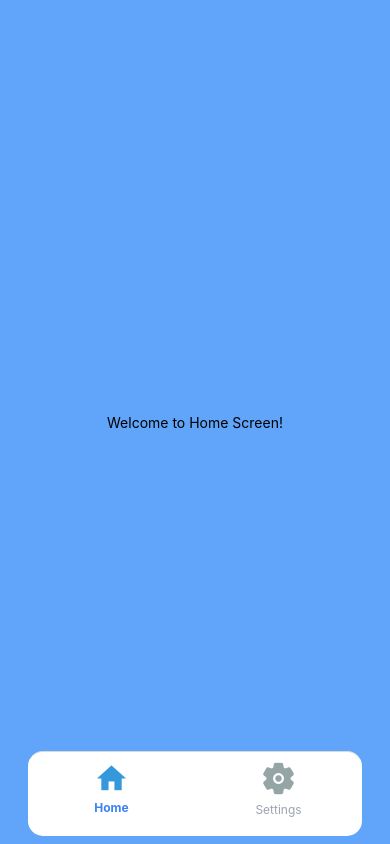
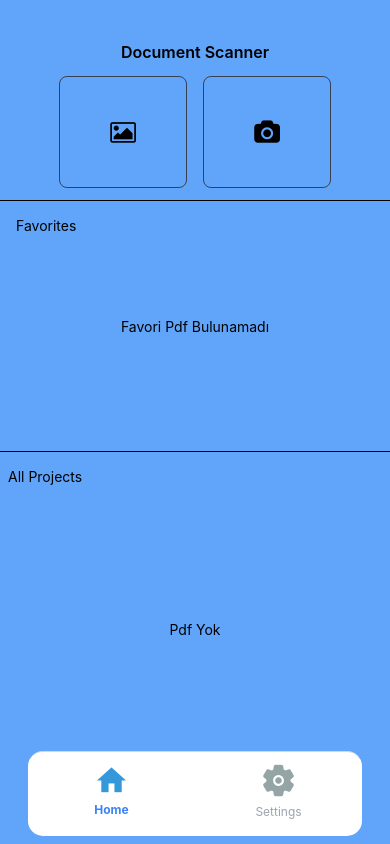
Before and after one commit to efkandemir/DocScanner, a React Native app: screen /Home in a window 390 px wide. Built offline with nearby package versions, Linux system fonts and the light colour scheme.

Commit message:
Home screen layout created

```diff
--- a/app.json
+++ b/app.json
@@ -13,16 +13,33 @@
       "backgroundColor": "#ffffff"
     },
     "ios": {
-      "supportsTablet": true
+      "supportsTablet": true,
+      "infoPlist": {
+        "NSCameraUsageDescription": "$(PRODUCT_NAME) needs access to your Camera.",
+        "NSMicrophoneUsageDescription": "$(PRODUCT_NAME) needs access to your Microphone.",
+        "ITSAppUsesNonExemptEncryption": false
+      },
+      "bundleIdentifier": "com.anonymous.QuickPdf"
     },
     "android": {
       "adaptiveIcon": {
         "foregroundImage": "./assets/adaptive-icon.png",
         "backgroundColor": "#ffffff"
-      }
+      },
+      "permissions": [
+        "android.permission.CAMERA",
+        "android.permission.RECORD_AUDIO"
+      ],
+      "package": "com.anonymous.QuickPdf"
     },
     "web": {
       "favicon": "./assets/favicon.png"
+    },
+    "plugins": [],
+    "extra": {
+      "eas": {
+        "projectId": "5323a2cb-fbdf-45eb-b7cb-080d58b7bbb9"
+      }
     }
   }
 }
--- /dev/null
+++ b/components/ImageCards.js
@@ -0,0 +1,13 @@
+import { View, Text, Image } from 'react-native'
+import React from 'react'
+import FontAwesome from '@expo/vector-icons/FontAwesome';
+
+export default function ImageCards({ props }) {
+    return (
+        <View className="border border-gray-700 w-32 h-28 items-center justify-center rounded-lg">
+            {props == 'Camera' ? (
+                <FontAwesome name="camera" size={24} color="black" />
+            ) : <FontAwesome name="picture-o" size={24} color="black" />}
+        </View>
+    )
+}
--- a/navigation/tabs.js
+++ b/navigation/tabs.js
@@ -24,7 +24,7 @@ const Tabs = () => {
             }} >
             <Tab.Screen name="Home" component={HomeScreen} options={{
                 tabBarIcon: ({ focused }) => (
-                    <View className="justify-center items-center flex-col w-[70px] mt-[35px] h-[70px]">
+                    <View className="justify-center items-center flex-col w-[70px] mt-[39px] h-[70px]">
                         <Icon name="home" size={35} color={focused ? "#3498db" : "#95a5a6"} />
                         <Text className={`text-xs mt-1 ${focused ? "text-blue-500 font-bold" : "text-gray-400"}`}>
                             Home
@@ -34,7 +34,7 @@ const Tabs = () => {
             }} />
             <Tab.Screen name="Settings" component={SettingsScreen} options={{
                 tabBarIcon: ({ focused }) => (
-                    <View className="justify-center items-center flex-col w-[70px] mt-[35px] h-[70px]">
+                    <View className="justify-center items-center flex-col w-[70px] mt-[39px] h-[70px]">
                         <Ionicons name="settings" size={35} color={focused ? "#3498db" : "#95a5a6"} />
                         <Text className={`text-xs mt-1 ${focused ? "text-blue-500 font-bold" : "text-gray-400"}`}>
                             Settings
--- a/screens/HomeScreen.js
+++ b/screens/HomeScreen.js
@@ -1,11 +1,45 @@
-import { View, Text, StatusBar } from 'react-native'
-import React from 'react'
+import { View, Text, SafeAreaView, TouchableOpacity, Alert } from 'react-native'
+import React, { useState, useEffect } from 'react'
+import ImageCards from '../components/ImageCards'
 
 export default function HomeScreen() {
+    const [isfavpdf, setIsfavpdf] = useState(false)
+    const [ispdf, setIspdf] = useState(false)
+
     return (
-        <View className="items-center flex-1 justify-center bg-blue-400">
-            <Text>Welcome to Home Screen!</Text>
-            <StatusBar style="auto" />
-        </View>
+        <SafeAreaView className="items-center flex-1 justify-start bg-blue-400">
+            <View className="mt-6">
+                <Text className="text-base items-start mt-4 font-semibold">Document Scanner</Text>
+            </View>
+            <View className="flex-row p-1">
+                <TouchableOpacity
+                    className="m-2">
+                    <ImageCards props={'Gallery'} />
+                </TouchableOpacity>
+                <TouchableOpacity
+                    className="m-2"
+                >
+                    <ImageCards props={'Camera'} />
+                </TouchableOpacity>
+            </View>
+
+            <View className="h-[1px] w-full bg-black" />
+            <View className="w-full h-[250px] items-center justify-center">
+                <Text className="self-start ml-4 absolute top-4">Favorites</Text>
+                {isfavpdf ? (
+                    <Text>Efkan</Text>
+                ) : (
+                    <Text className="text-center">Favori Pdf Bulunamadı</Text>
+                )}
+            </View>
+            <View className="h-[1px] w-full bg-black" />
+            <View className="items-center justify-center w-full h-[355px]">
+                <Text className="self-start ml-2 absolute top-4">All Projects</Text>
+                {ispdf ? (
+                    <Text>Pdf Var</Text>
+                ) : (<Text>Pdf Yok</Text>)}
+            </View>
+
+        </SafeAreaView>
     )
 }
--- a/tailwind.config.js
+++ b/tailwind.config.js
@@ -1,6 +1,6 @@
 /** @type {import('tailwindcss').Config} */
 module.exports = {
-  content: ["./App.js", "./screens/**/*.{js,jsx,ts,tsx}", "./navigation/**/*.{js,jsx,ts,tsx}"],
+  content: ["./App.js", "./screens/**/*.{js,jsx,ts,tsx}", "./navigation/**/*.{js,jsx,ts,tsx}", "./components/**/*.{js,jsx,ts,tsx}"],
   theme: {
     extend: {},
   },
```
Also changed, not shown: package.json (+6 -2 lines), 44 other files (tests, documents, lock files or other folders).
